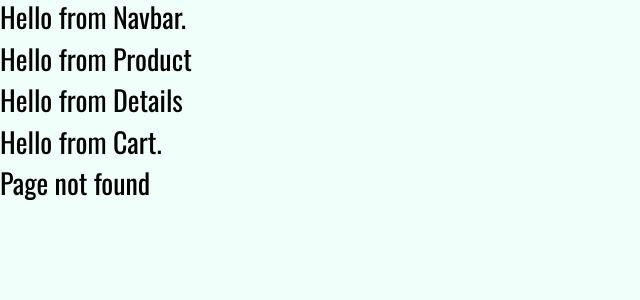
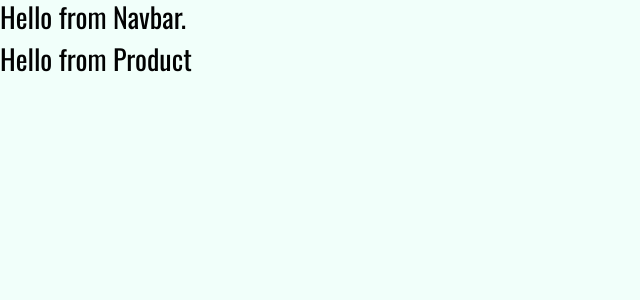
Before and after one commit to UniqueBay/eCommerce-Store, a React (Create React App) app: page / in a window 1280 px wide. Before the commit this address had no page. Shown: the top 300 px of the page, without its empty margins (0-640 px from the left). Built offline with nearby package versions, Linux system fonts and the light colour scheme.

Commit message:
created route between component

```diff
--- a/package.json
+++ b/package.json
@@ -9,6 +9,7 @@
     "bootstrap": "^4.5.3",
     "react": "^17.0.1",
     "react-dom": "^17.0.1",
+    "react-router-dom": "^5.2.0",
     "react-scripts": "4.0.1",
     "web-vitals": "^0.2.4"
   },
--- a/src/App.js
+++ b/src/App.js
@@ -1,4 +1,5 @@
 import React, { Component } from 'react';
+import { Switch,Route } from "react-router-dom";
 import logo from './logo.svg';
 import './App.css';
 import 'bootstrap/dist/css/bootstrap.min.css';
@@ -13,10 +14,12 @@
     return (
       <React.Fragment>
         <Navbar />
-        <ProductList />
-        <Details />
-        <Cart />
-        <Default />
+        <Switch>
+          <Route exact path="/" component={ProductList} />
+          <Route path="/details" component={Details} />
+          <Route path="/cart" component={Cart} />
+          <Route component={Default} />
+        </Switch>
       </React.Fragment>
     );
   }
--- a/src/index.js
+++ b/src/index.js
@@ -2,11 +2,14 @@
 import ReactDOM from 'react-dom';
 import './index.css';
 import App from './App';
+import {BrowserRouter as Router } from 'react-router-dom';
 import reportWebVitals from './reportWebVitals';
 
 ReactDOM.render(
   <React.StrictMode>
-    <App />
+    <Router>
+      <App />
+    </Router>
   </React.StrictMode>,
   document.getElementById('root')
 );
```
Also changed, not shown: 1 other file (tests, documents, lock files or other folders).
